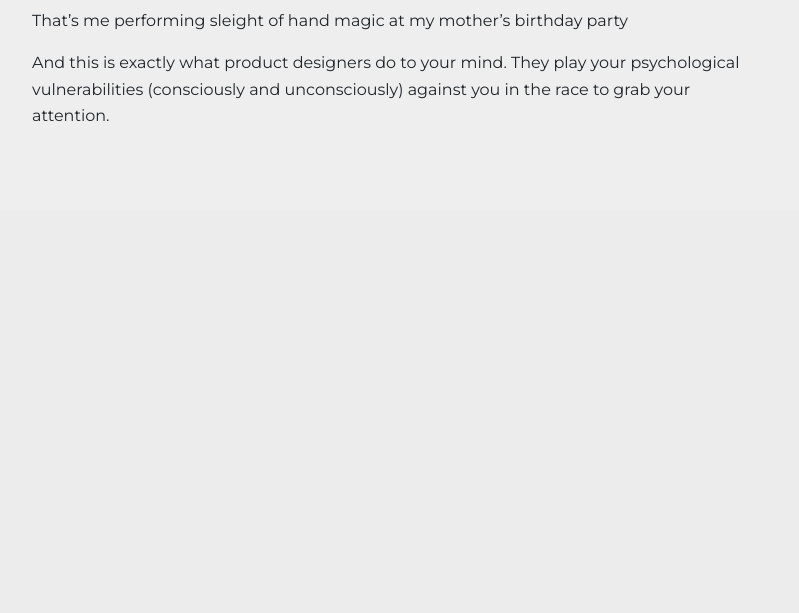
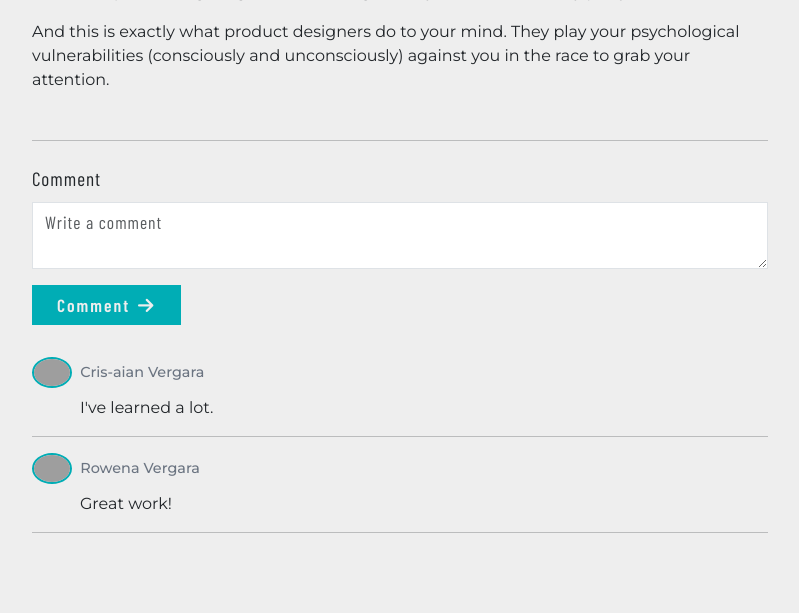
Before and after one commit to crisaianvergara/sulat-aian, a Flask app: page /view-post/1 in a window 1280 px wide. Shown: the part 1808-2421 px from the top of the page, without its empty margins (240-1039 px from the left). Before the commit the page ends 1929 px from the top, so only its background shows below. Run offline with Flask 2, Linux system fonts and the light colour scheme; some libraries are stand-ins or nearby versions; some web fonts are replaced; grey boxes are pictures that could not be loaded.

Commit message:
completed comment

```diff
--- a/forms.py
+++ b/forms.py
@@ -1,5 +1,5 @@
 from flask_wtf import FlaskForm
-from wtforms import StringField, SubmitField, PasswordField, validators
+from wtforms import StringField, SubmitField, PasswordField, validators, TextAreaField
 from wtforms.validators import DataRequired, Email, URL
 from flask_ckeditor import CKEditorField
 
@@ -51,3 +51,13 @@ class CreatePostForm(FlaskForm):
         "Post Content", validators=[DataRequired(), validators.Length(min=50)]
     )
     submit = SubmitField("Publish")
+
+
+# Comment Form
+class CommentForm(FlaskForm):
+    comment = TextAreaField(
+        "Comment",
+        validators=[DataRequired()],
+        render_kw={"placeholder": "Write a comment"},
+    )
+    submit = SubmitField("Comment")
--- a/main.py
+++ b/main.py
@@ -1,12 +1,13 @@
 from flask import Flask, render_template, redirect, url_for, flash, abort
 from werkzeug.security import generate_password_hash, check_password_hash
 from flask_bootstrap import Bootstrap
-from forms import LoginForm, RegisterForm, CreatePostForm
+from forms import LoginForm, RegisterForm, CreatePostForm, CommentForm
 from flask_ckeditor import CKEditor
 from flask_sqlalchemy import SQLAlchemy
 from sqlalchemy.orm import relationship
 from datetime import datetime
 from functools import wraps
+from flask_gravatar import Gravatar
 from flask_login import (
     UserMixin,
     login_user,
@@ -39,6 +40,8 @@ class User(UserMixin, db.Model):
 
     posts = relationship("BlogPost", back_populates="author")
 
+    comments = relationship("Comment", back_populates="comment_author")
+
 
 # Table Blog Posts
 class BlogPost(db.Model):
@@ -54,6 +57,32 @@ class BlogPost(db.Model):
     body = db.Column(db.Text, nullable=False)
     date = db.Column(db.String(250), nullable=False)
 
+    comments = relationship("Comment", back_populates="parent_post")
+
+
+# Table Comments
+class Comment(db.Model):
+    __tablename__ = "comments"
+    id = db.Column(db.Integer, primary_key=True)
+    author_id = db.Column(db.Integer, db.ForeignKey("users.id"))
+    comment_author = relationship("User", back_populates="comments")
+
+    post_id = db.Column(db.Integer, db.ForeignKey("blog_posts.id"))
+    parent_post = relationship("BlogPost", back_populates="comments")
+    text = db.Column(db.Text, nullable=False)
+
+
+# Gravatar
+gravatar = Gravatar(
+    app,
+    size=100,
+    rating="g",
+    default="retro",
+    force_default=False,
+    force_lower=False,
+    use_ssl=False,
+    base_url=None,
+)
 
 # Anonymous User Default ID
 class Anonymous(AnonymousUserMixin):
@@ -86,9 +115,59 @@ def admin_only(f):
 # Home
 @app.route("/")
 def home():
-    users = User.query.all()
     posts = BlogPost.query.all()
     return render_template("index.html", posts=posts, current_user=current_user)
+
+
+# Admin Section
+# New Post
+@app.route("/new-post", methods=["GET", "POST"])
+@admin_only
+@login_required
+def new_post():
+    form = CreatePostForm()
+    if form.validate_on_submit():
+        new_post = BlogPost(
+            author=current_user,
+            title=form.title.data.title(),
+            subtitle=form.subtitle.data.title(),
+            img_url=form.img_url.data,
+            body=form.body.data,
+            date=datetime.today().strftime("%B %d, %Y"),
+        )
+        db.session.add(new_post)
+        db.session.commit()
+        flash("You're story successfully published.", "green")
+        return redirect(url_for("home"))
+    return render_template("make-post.html", form=form, current_user=current_user)
+
+
+# View Post and Comment
+@app.route("/view-post/<int:post_id>", methods=["GET", "POST"])
+def view_post(post_id):
+    form = CommentForm()
+    requested_post = BlogPost.query.get_or_404(post_id)
+    comments = Comment.query.all()
+    if form.validate_on_submit():
+        if current_user.is_authenticated:
+            new_comment = Comment(
+                text=form.comment.data,
+                comment_author=current_user,
+                parent_post=requested_post,
+            )
+            db.session.add(new_comment)
+            db.session.commit()
+            flash("Commented successfully.", "green")
+            return redirect(url_for("view_post", post_id=post_id))
+        flash("You need to sign in or sign up to comment.", "red")
+        return redirect(url_for("view_post", post_id=post_id))
+
+    return render_template(
+        "view-post.html",
+        post=requested_post,
+        current_user=current_user,
+        form=form,
+    )
 
 
 # Edit Post
@@ -121,37 +200,18 @@ def edit_post(post_id):
     )
 
 
-# View Post
-@app.route("/view-post/<int:post_id>")
-def view_post(post_id):
-    requested_post = BlogPost.query.get_or_404(post_id)
-    return render_template(
-        "view-post.html", post=requested_post, current_user=current_user
-    )
+# Delete Post
+@app.route("/delete/<int:post_id>")
+@admin_only
+def delete(post_id):
+    post_to_delete = BlogPost.query.get(post_id)
+    db.session.delete(post_to_delete)
+    db.session.commit()
+    flash("Post successfully deleted.", "green")
+    return redirect(url_for("home"))
 
 
-# New Post
-@app.route("/new-post", methods=["GET", "POST"])
-@admin_only
-@login_required
-def new_post():
-    form = CreatePostForm()
-    if form.validate_on_submit():
-        new_post = BlogPost(
-            author=current_user,
-            title=form.title.data,
-            subtitle=form.subtitle.data,
-            img_url=form.img_url.data,
-            body=form.body.data,
-            date=datetime.today().strftime("%B %d, %Y"),
-        )
-        db.session.add(new_post)
-        db.session.commit()
-        flash("You're story successfully published.", "green")
-        return redirect(url_for("home"))
-    return render_template("make-post.html", form=form, current_user=current_user)
-
-
+# Admin, Users, And Guest Section
 # Login
 @app.route("/login", methods=["GET", "POST"])
 def login():
@@ -172,6 +232,14 @@ def login():
             flash("You've successfully signed in.", "green")
             return redirect(url_for("home"))
     return render_template("login.html", form=form, current_user=current_user)
+
+
+# Logout
+@app.route("/logout")
+def logout():
+    logout_user()
+    flash("You've successfully signed out.", "green")
+    return redirect(url_for("home"))
 
 
 # Register
@@ -198,25 +266,6 @@ def register():
     return render_template("register.html", form=form, current_user=current_user)
 
 
-# Logout
-@app.route("/logout")
-def logout():
-    logout_user()
-    flash("You've successfully signed out.", "green")
-    return redirect(url_for("home"))
-
-
-# Delete Post
-@app.route("/delete/<int:post_id>")
-@admin_only
-def delete(post_id):
-    post_to_delete = BlogPost.query.get(post_id)
-    db.session.delete(post_to_delete)
-    db.session.commit()
-    flash("Post successfully deleted.", "green")
-    return redirect(url_for("home"))
-
-
 # Run Flask
 if __name__ == "__main__":
     db.create_all()
--- a/static/css/styles.css
+++ b/static/css/styles.css
@@ -12,6 +12,11 @@ a {
 
 i {
     color: #00ADB5;
+}
+
+img {
+    max-width: 100% !important;
+    max-height: auto !important;
 }
 
 .btn {
@@ -39,7 +44,7 @@ i {
 nav {
     background-color: #222831;
     font-family: 'Barlow Condensed', sans-serif;
-    font-size: 1.20rem;
+    font-size: 1.15rem;
     font-weight: 500;
     letter-spacing: 1px;
 }
@@ -57,7 +62,7 @@ nav {
     letter-spacing: 1px;
 }
 
-.auth-form input {
+.auth-form input, .auth-form textarea {
     font-size: 1.1rem;
     letter-spacing: 1px;
 }
@@ -83,7 +88,7 @@ nav {
 }
 
 /* Home Section */
-.home-section h2 {
+.home-section h2, .view-post-section h2 {
     font-family: 'Barlow Condensed', sans-serif;
     font-size: 2.25rem;
     font-weight: 600;
@@ -99,7 +104,7 @@ nav {
     line-height: 1.65rem;
 }
 
-.home-section ul {
+ ul {
     padding-left: 0;
 }
 
@@ -153,3 +158,19 @@ nav {
 #cke_body {
     border: 0;
 }
+
+/* All Comments */
+.comment ul {
+    list-style: none;
+}
+.comment img {
+    border-color: #00ADB5 !important;
+    border-radius: 100%;
+    width: 40px;
+}
+
+.comment .sub-text {
+    color: #6b7481;
+    font-size: 0.9rem;
+    font-weight: 500;
+}
--- a/templates/base.html
+++ b/templates/base.html
@@ -47,6 +47,9 @@
             <li class="nav-item">
                 <a class="nav-link" href="{{ url_for('logout') }}">Sign Out</a>
             </li>
+            <li class="nav-item">
+                <a class="nav-link" href="{{ url_for('logout') }}">User: {{ current_user.name }}</a>
+            </li>
             {% endif %}
         </ul>
         </div>
--- a/templates/view-post.html
+++ b/templates/view-post.html
@@ -3,7 +3,7 @@
 {% block title %} iSulat | Login {% endblock %}
 
 {% block content %}
-<div class="home-section container pt-4 mt-5">
+<div class="view-post-section container pt-4 mt-5">
     <div class="row justify-content-evenly">
         <div class="col-lg-8">
             <div class="card bg-transparent post-item border-0 mb-5">
@@ -28,10 +28,44 @@
                     {% if current_user.id == 1 %}
                     <a href="{{ url_for('edit_post', post_id=post.id) }}" class="btn px-4 py-2 rounded-0">Edit Post<i class="fa-solid fa-arrow-right ms-2"></i></a>
                     {% endif %}
+                    <hr class="mt-5 mb-4">
+                    <!-- Comment Section -->
+                    <div class="auth-form">
+                        <form method="POST" action="{{ url_for('view_post', post_id=post.id) }}" novalidate>
+                            {{ form.csrf_token }}
+                            {{ form.comment.label(class="form-label") }}
+                            {{ form.comment(class="form-control rounded-0") }}
+                            {% for err in form.comment.errors %}
+                            <span class="text-danger error-handling">{{ err }}</span>
+                            {% endfor %}
+                            <button type="submit" class="btn px-4 py-2 rounded-0 my-3">Comment<i class="fa-solid fa-arrow-right ms-2"></i></button>
+                        </form>
+                    </div>
+                    <!-- All Comments -->
+                    <div class="comment">
+                        {% for comment in post.comments %}
+                        <ul class="commentList mt-3">
+                            <li>
+                                <div class="commenterImage">
+                                    <img class="me-1 border border-2" src="{{ comment.comment_author.email | gravatar }}"/>
+                                    <span class="sub-text">{{ comment.comment_author.name}}</span>
+                                </div>
+                                <div class="commentText ps-5 mt-2">
+                                    <p>{{ comment.text | safe}}</p>
+                                </div>
+                            </li>
+                        </ul>
+                        <hr>
+                          {% endfor %}
+                        </div>
                 </div>
                 <!-- End of Card Body -->
             </div>
             <!-- End of Card -->
         </div>
         <!-- End of Col 7 -->
+    </div>
+    <!-- End of Row -->
+</div>
+<!-- End of View Post Section -->
 {% endblock %}
```
Also changed, not shown: instance/blog.db.
